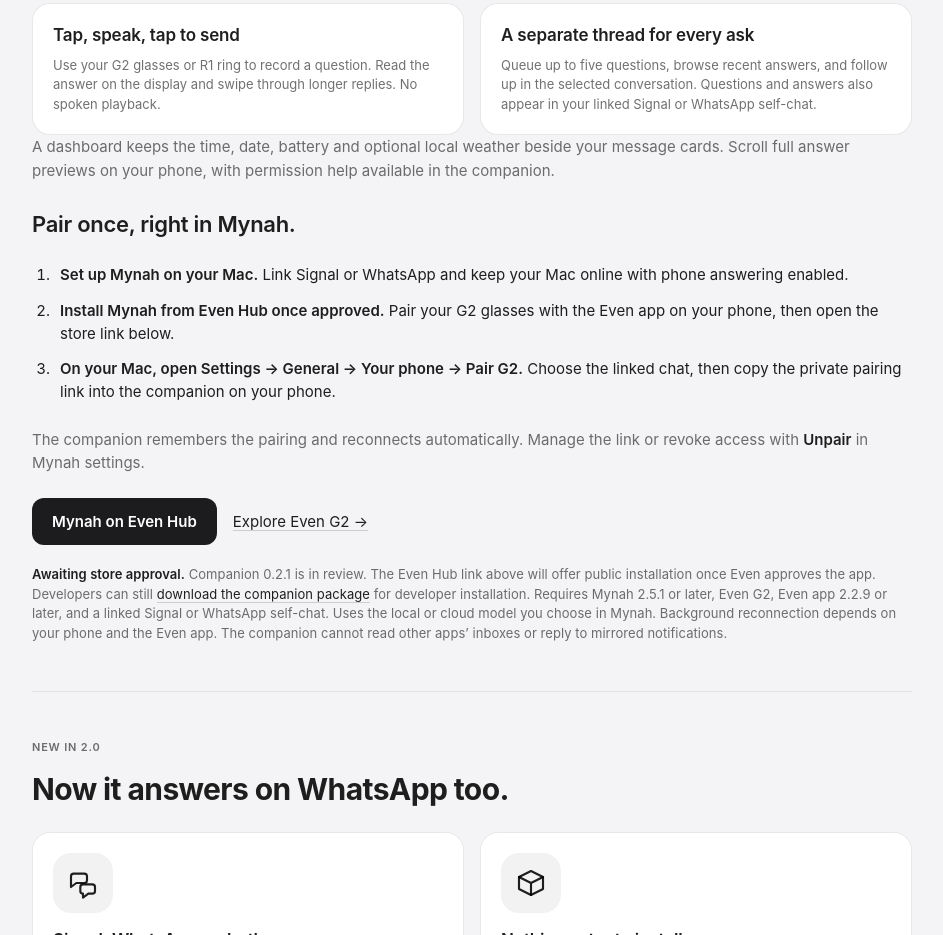
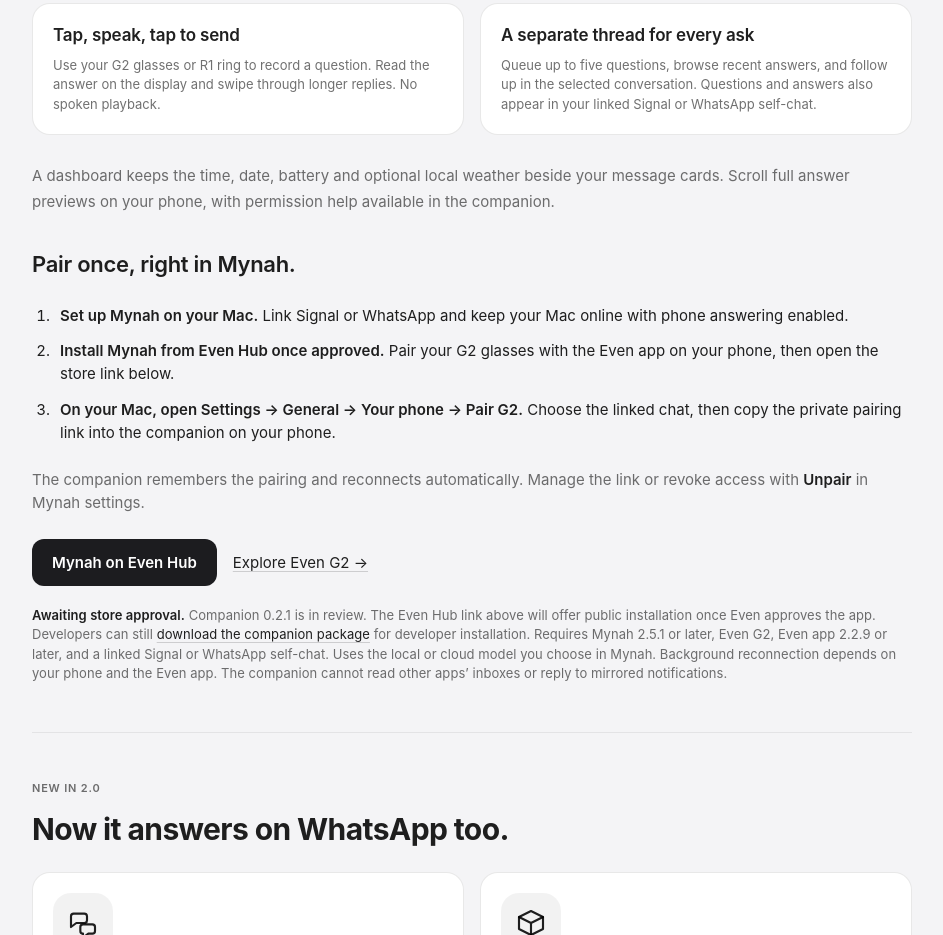
Before and after one commit to l33tdawg/mynah, a plain HTML site: page docs/index.html in a window 1280 px wide. Shown: the part 1376-2311 px from the top of the page, without its empty margins (168-1111 px from the left). Drawn offline with Linux system fonts and the light colour scheme; no server answers.

Commit message:
Give the G2 dashboard summary more breathing room

```diff
--- a/docs/index.html
+++ b/docs/index.html
@@ -693,6 +693,7 @@ footer .close .legal { font-size: 12px; max-width: 38rem; line-height: 1.5; }
 .g2-display { height: 310px; padding: 20px; display: flex; align-items: center; background: #101812; border-radius: var(--r-card); }
 .g2-display img { display: block; width: 100%; height: auto; }
 .g2-visuals figcaption { margin-top: 10px; color: var(--ink-2); font-size: 12px; line-height: 1.5; }
+.g2-summary { margin: 28px 0 36px; line-height: 1.7; }
 .g2-steps { margin: 24px 0; padding-left: 22px; }
 .g2-steps li { padding-left: 6px; margin: 12px 0; }
 .g2-link { display: inline-block; margin-top: 14px; color: #b9e1bf; font-size: 13px; }
@@ -775,7 +776,7 @@ footer .close .legal { font-size: 12px; max-width: 38rem; line-height: 1.5; }
         Questions and answers also appear in your linked Signal or WhatsApp self-chat.</p></div>
   </div>
 
-  <p class="dim">A dashboard keeps the time, date, battery and optional local weather beside your message cards.
+  <p class="dim g2-summary">A dashboard keeps the time, date, battery and optional local weather beside your message cards.
     Scroll full answer previews on your phone, with permission help available in the companion.</p>
 
   <h3 class="title2" style="margin-top: 28px">Pair once, right in Mynah.</h3>
```
